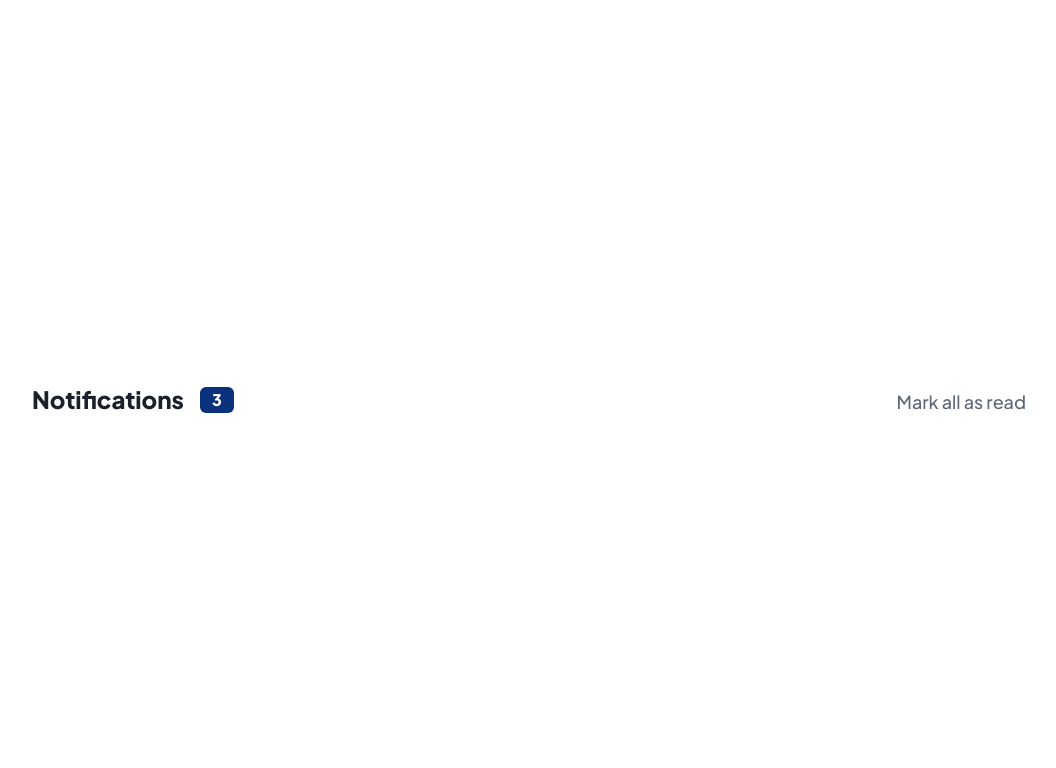
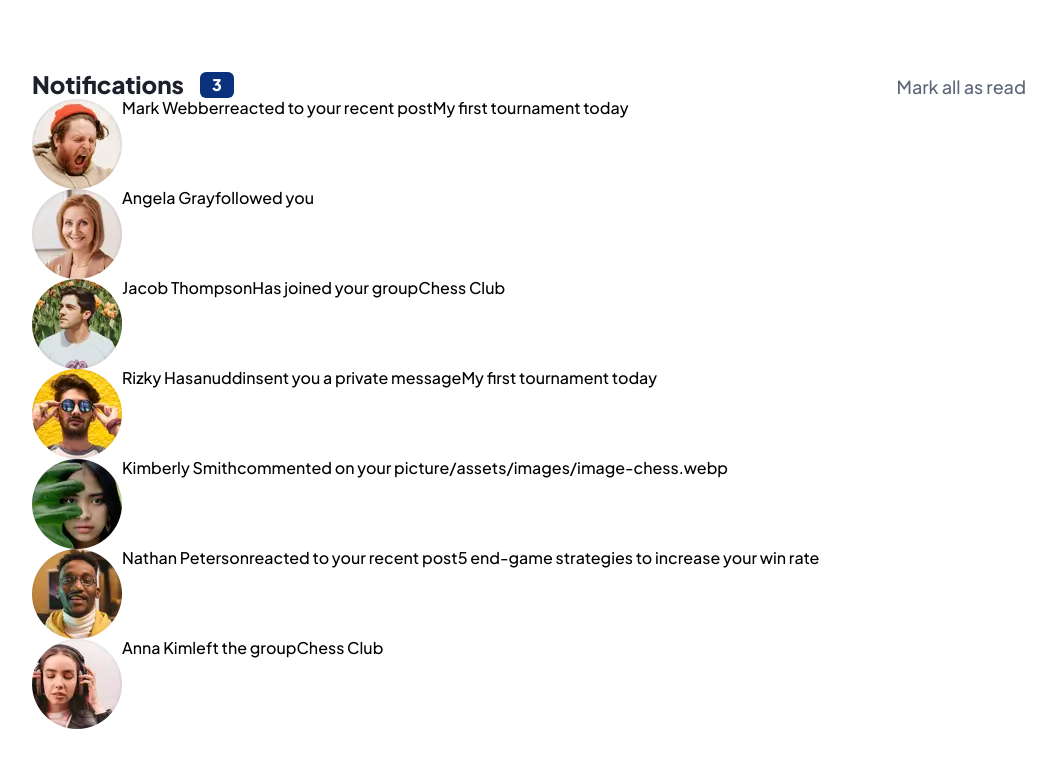
Before and after one commit to marcin10lw/notifications-page-react, a React (Create React App) app: page / in a window 1280 px wide. Shown: the top 768 px of the page, without its empty margins (108-1164 px from the left). Built offline with nearby package versions, Linux system fonts and the light colour scheme.

Commit message:
created Notification and mapped over notifications

```diff
--- a/src/App.js
+++ b/src/App.js
@@ -1,13 +1,26 @@
+import { useState } from "react";
 import { Container } from "./Container/styled";
 import Header from "./Header";
 import { Main } from "./Main/styled";
+import Notification from "./Notification";
+import { notificationsData } from "./notificationsData";
 
 function App() {
+  const [notifications, setNotifications] = useState(notificationsData);
+
   return (
     <Container>
       <Header />
       <Main>
-
+        {notifications.map((notification) => (
+          <Notification
+            picture={notification.picture}
+            name={notification.name}
+            operation={notification.operation}
+            linked={notification.linked}
+            date={notification.date}
+          />
+        ))}
       </Main>
     </Container>
   );
--- /dev/null
+++ b/src/Notification/index.js
@@ -0,0 +1,16 @@
+import { Section } from "./styled";
+
+const Notification = ({ picture, name, operation, linked }) => {
+  return (
+    <Section>
+      <img src={picture} />
+      <div>
+        <span>{name}</span>
+        <span>{operation}</span>
+        <span>{linked}</span>
+      </div>
+    </Section>
+  );
+};
+
+export default Notification;
--- /dev/null
+++ b/src/Notification/styled.js
@@ -0,0 +1,5 @@
+import styled from "styled-components";
+
+export const Section = styled.section`
+  display: flex;
+`;
--- a/src/notifications.js
+++ b/src/notificationsData.js
@@ -1,5 +1,6 @@
-const notifications = [
+export const notificationsData = [
   {
+    id: 1,
     name: "Mark Webber",
     picture: `${process.env.PUBLIC_URL}/assets/images/avatar-mark-webber.webp`,
     operation: "reacted to your recent post",
@@ -8,6 +9,7 @@ const notifications = [
     date: "1m ago",
   },
   {
+    id: 2,
     name: "Angela Gray",
     picture: `${process.env.PUBLIC_URL}/assets/images/avatar-angela-gray.webp`,
     operation: "followed you",
@@ -16,6 +18,7 @@ const notifications = [
     date: "5m ago",
   },
   {
+    id: 3,
     name: "Jacob Thompson",
     picture: `${process.env.PUBLIC_URL}/assets/images/avatar-jacob-thompson.webp`,
     operation: "Has joined your group",
@@ -24,6 +27,7 @@ const notifications = [
     date: "1 day ago",
   },
   {
+    id: 4,
     name: "Rizky Hasanuddin",
     picture: `${process.env.PUBLIC_URL}/assets/images/avatar-rizky-hasanuddin.webp`,
     operation: "sent you a private message",
@@ -34,6 +38,7 @@ const notifications = [
     date: "5 days ago",
   },
   {
+    id: 5,
     name: "Kimberly Smith",
     picture: `${process.env.PUBLIC_URL}/assets/images/avatar-kimberly-smith.webp`,
     operation: "commented on your picture",
@@ -42,6 +47,7 @@ const notifications = [
     date: "1 week ago",
   },
   {
+    id: 6,
     name: "Nathan Peterson",
     picture: `${process.env.PUBLIC_URL}/assets/images/avatar-nathan-peterson.webp`,
     operation: "reacted to your recent post",
@@ -50,6 +56,7 @@ const notifications = [
     date: "2 weeks ago",
   },
   {
+    id: 7,
     name: "Anna Kim",
     picture: `${process.env.PUBLIC_URL}/assets/images/avatar-anna-kim.webp`,
     operation: "left the group",
```
